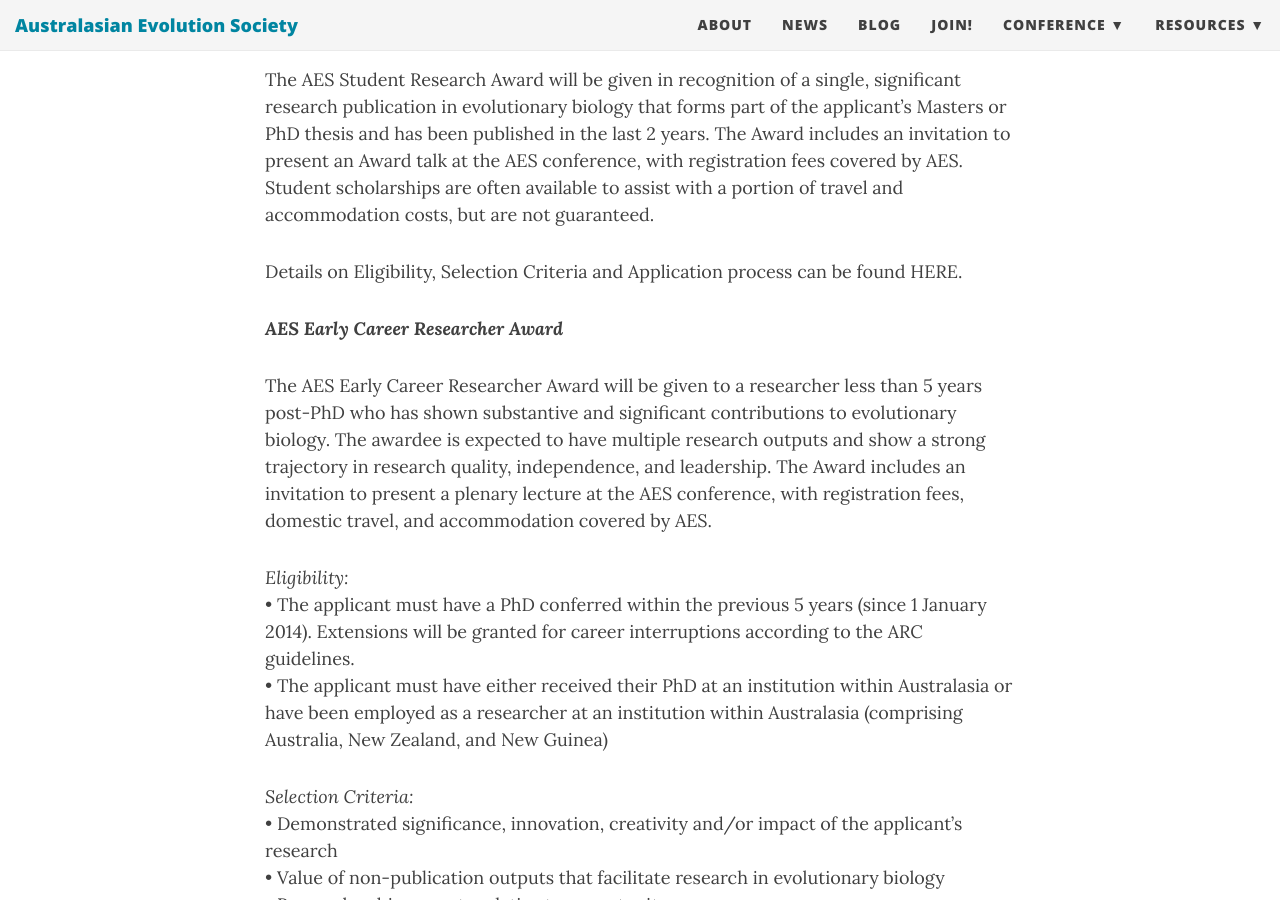
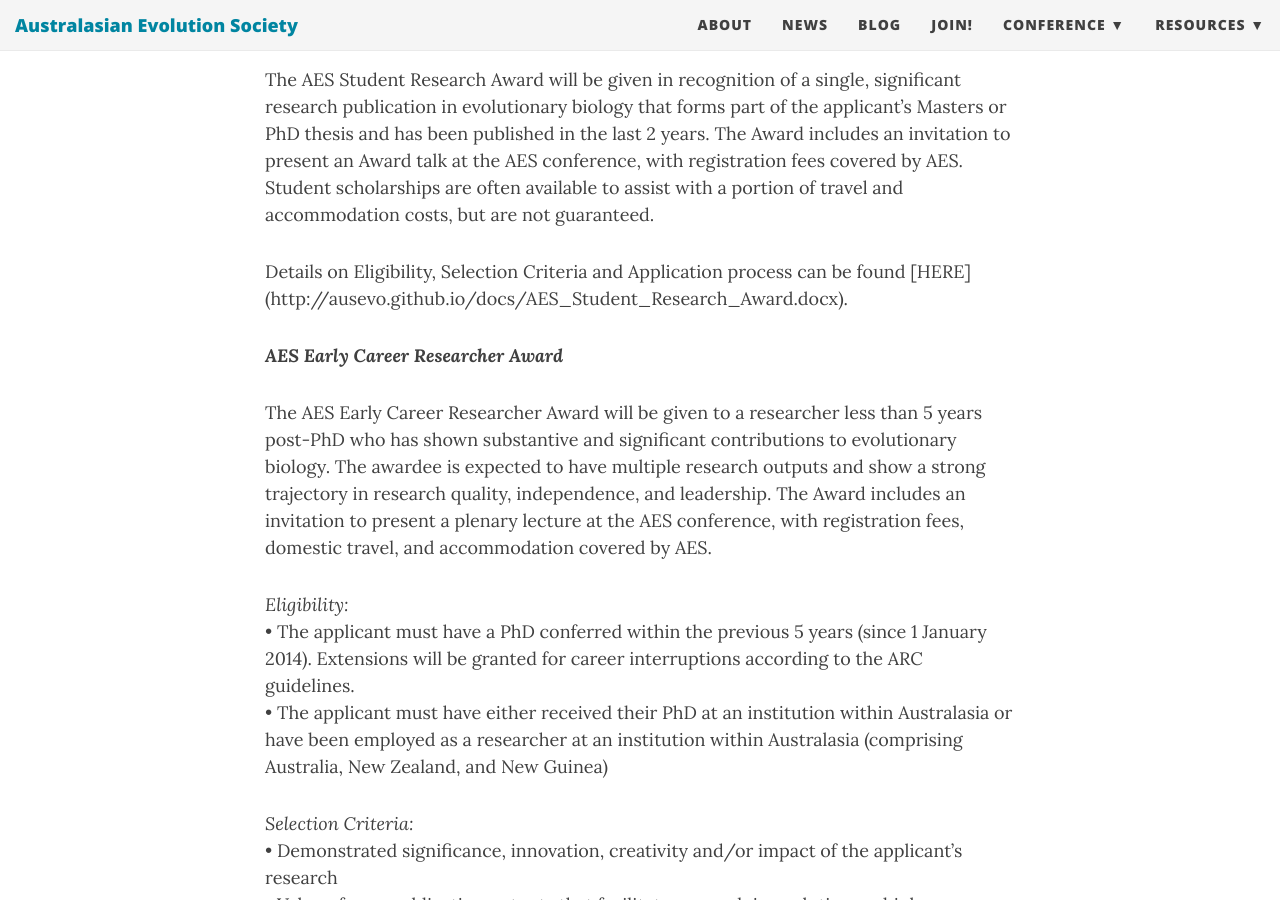
Before and after one commit to ausevo/ausevo.github.io, a Jekyll site: the page built from prizes.md, in a window 1280 px wide and 900 px high, scrolled down 323 px. Built offline with Jekyll 4.4.1, drawn with Linux system fonts in a browser that asks for light colours; nearby versions of some CDN libraries.

Commit message:
Update prizes.md

```diff
--- a/prizes.md
+++ b/prizes.md
@@ -11,7 +11,7 @@ css: "/css/index.css"
 The AES Student Research Award will be given in recognition of a single, significant research publication in evolutionary biology that forms part of the applicant’s Masters or PhD thesis and has been published in the last 2 years.
 The Award includes an invitation to present an Award talk at the AES conference, with registration fees covered by AES. Student scholarships are often available to assist with a portion of travel and accommodation costs, but are not guaranteed.
 
-Details on Eligibility, Selection Criteria and Application process can be found HERE.
+Details on Eligibility, Selection Criteria and Application process can be found [HERE] ({{ site.url }}/docs/AES_Student_Research_Award.docx).
 
 ***AES Early Career Researcher Award***
 
```
